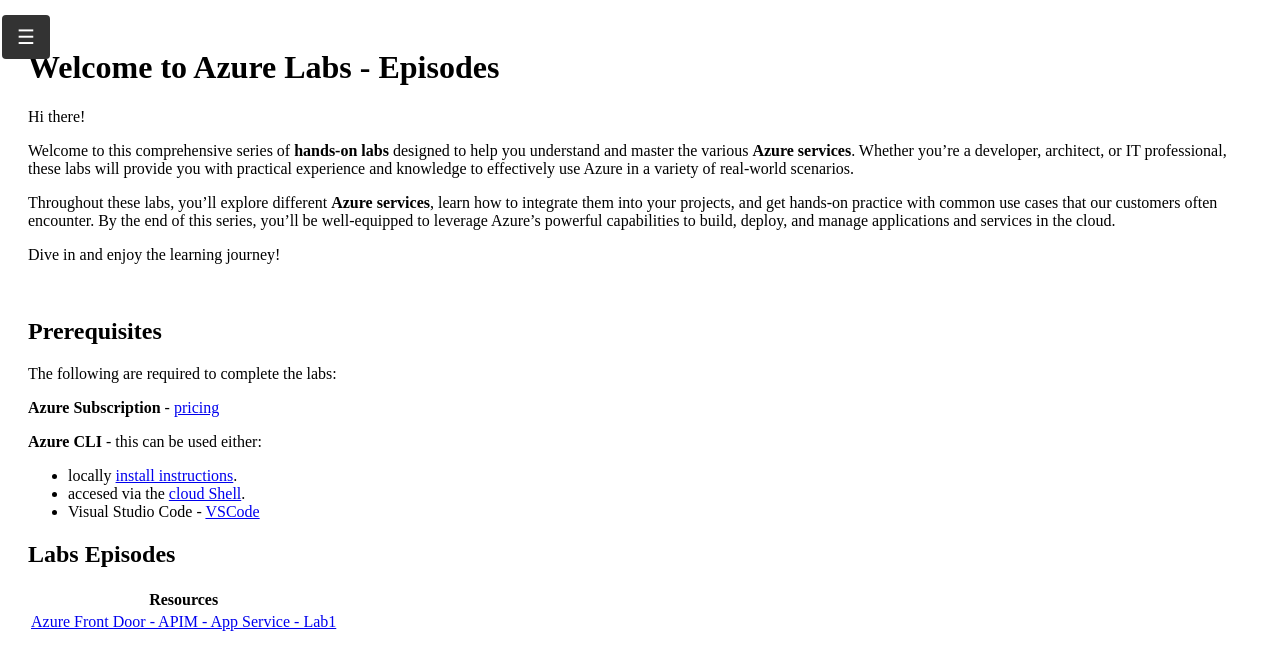
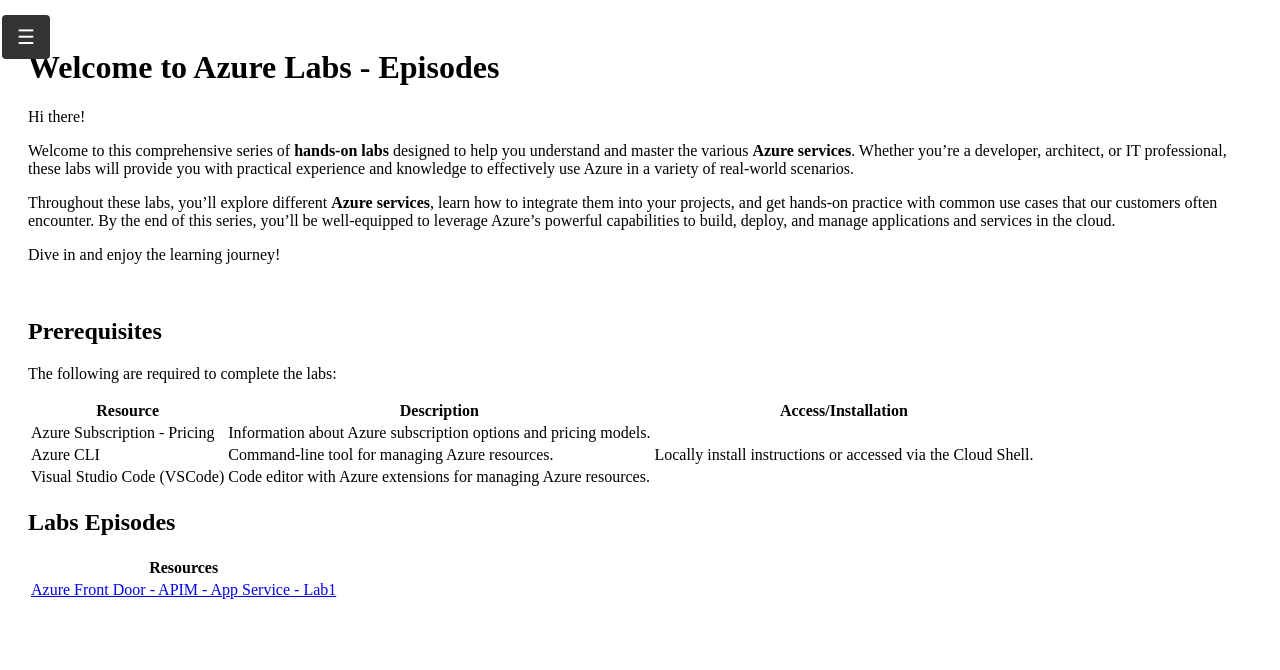
Before and after one commit to pta19059/pta19059.github.io, a Jekyll site: the page built from Labs/Main_Page.md, in a window 1280 px wide. Shown: the top 670 px of the page. Built offline with Jekyll 4.4.1, drawn with Linux system fonts in a browser that asks for light colours.

Commit message:
Update Main_Page.md

```diff
--- a/Labs/Main_Page.md
+++ b/Labs/Main_Page.md
@@ -21,12 +21,11 @@
 
 The following are required to complete the labs:
 
- **Azure Subscription** -  [pricing](https://azure.microsoft.com/pricing/details/container-apps/)
-
- **Azure CLI** - this can be used either:
-  * locally [install instructions](https://docs.microsoft.com/cli/azure/install-azure-cli).
-  * accesed via the [cloud Shell](https://shell.azure.com).
-  * Visual Studio Code - [VSCode](https://code.visualstudio.com/)
+| Resource | Description | Access/Installation |
+|---|---|---|
+| Azure Subscription - Pricing | Information about Azure subscription options and pricing models. |  |
+| Azure CLI | Command-line tool for managing Azure resources. | Locally install instructions or accessed via the Cloud Shell. |
+| Visual Studio Code (VSCode) | Code editor with Azure extensions for managing Azure resources. |  |
 
 
 ## Labs Episodes
```
